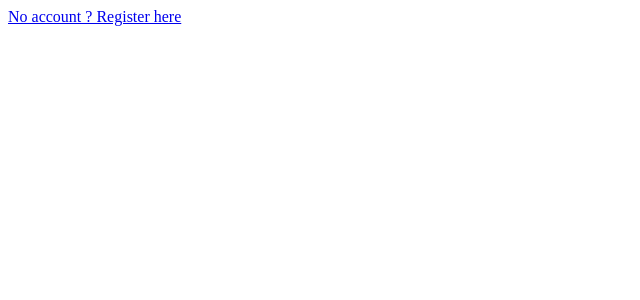
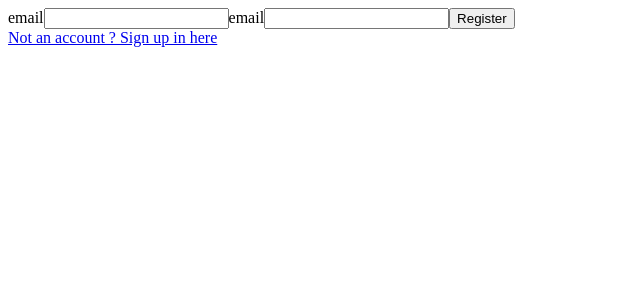
Before and after one commit to Adjel/challengetodo, a Next.js app: page /Login in a window 1280 px wide. Shown: the top 300 px of the page, without its empty margins (0-640 px from the left). Built offline with nearby package versions, Linux system fonts and the light colour scheme; no server answers.

Commit message:
feat(login): able to login

```diff
--- a/src/pages/Login.js
+++ b/src/pages/Login.js
@@ -1,5 +1,67 @@
 import Link from "next/link";
+import { UserContext } from "@/provider/UserProvider";
+import { useRouter } from "next/navigation";
+import { useContext, useEffect, useState } from "react";
+import { toast, ToastContainer } from "react-toastify";
+import "react-toastify/dist/ReactToastify.css";
 
 export default function Login() {
-  return <Link href="Register/">No account ? Register here</Link>;
+  const [userAccount, setUserAccount] = useState({
+    email: "",
+    password: "",
+  });
+
+  const { user, handleLogIn } = useContext(UserContext);
+
+  const router = useRouter();
+
+  const notify = (message) => toast(`${message}`);
+
+  useEffect(() => {
+    if (user) router.push("/TodoList");
+  }, [user]);
+
+  function handleOnChange(event) {
+    const { value, name } = event.target;
+    setUserAccount({
+      ...userAccount,
+      [name]: value,
+    });
+  }
+
+  async function handleOnSubmit(event) {
+    event.preventDefault();
+    // TODO: Pass handleLogIn to the bottom to this function
+    await handleLogIn(userAccount, notify);
+    if (userAccount.email === "") return notify("You need an email");
+    if (userAccount.password === "") return notify("You need a password");
+  }
+
+  return (
+    <>
+      <form>
+        <label htmlFor="email">email</label>
+        <input
+          type="email"
+          id="email"
+          name="email"
+          value={userAccount.email}
+          onChange={(event) => handleOnChange(event)}
+        ></input>
+        <label htmlFor="password">email</label>
+        <input
+          type="password"
+          id="password"
+          name="password"
+          value={userAccount.password}
+          onChange={(event) => handleOnChange(event)}
+        ></input>
+        <button type="submit" onClick={(event) => handleOnSubmit(event)}>
+          Register
+        </button>
+      </form>
+      <Link href="Register/">Not an account ? Sign up in here</Link>
+      <ToastContainer />
+    </>
+  );
 }
--- a/src/pages/Register.js
+++ b/src/pages/Register.js
@@ -30,9 +30,10 @@ export default function Register() {
     });
   }
 
-  function handleOnSubmit(event) {
+  async function handleOnSubmit(event) {
     event.preventDefault();
-    handleRegsiter(userAccount, notify);
+    // TODO: Pass handleRegister to the bottom to this function
+    await handleRegsiter(userAccount, notify);
     if (userAccount.email === "") return notify("You need an email");
     if (userAccount.password === "") return notify("You need a password");
     const emailRegex = /^[\w-\.]+@([\w-]+\.)+[\w-]{2,4}$/g;
--- a/src/provider/UserProvider.js
+++ b/src/provider/UserProvider.js
@@ -1,5 +1,9 @@
 import { createContext, useState } from "react";
-import { createUserWithEmailAndPassword, auth } from "../Firebase";
+import {
+  createUserWithEmailAndPassword,
+  auth,
+  signInWithEmailAndPassword,
+} from "../Firebase";
 
 export const UserContext = createContext();
 
@@ -7,7 +11,7 @@ export default function UserProvider({ children }, notify) {
   const [user, setUser] = useState();
 
   async function handleRegsiter({ email, password }, notify) {
-    createUserWithEmailAndPassword(auth, email, password)
+    await createUserWithEmailAndPassword(auth, email, password)
       .then((userCredential) => {
         // Signed up
         setUser(userCredential.user);
@@ -24,11 +28,29 @@ export default function UserProvider({ children }, notify) {
           );
         if (error.code === "auth/email-already-in-use")
           return notify("This account already exist");
+        notify("error.message");
+      });
+  }
+
+  async function handleLogIn({ email, password }, notify) {
+    await signInWithEmailAndPassword(auth, email, password)
+      .then((userCredential) => {
+        // Signed up
+        setUser(userCredential.user);
+      })
+      .catch((error) => {
+        if (error.code === "auth/invalid-email")
+          return notify("You need an email to register");
+        if (error.code === "auth/missing-password")
+          return notify("You need a password to register");
+        if (error.code === "auth/invalid-credential")
+          return notify("Invalid email or password");
+        notify("error.message");
       });
   }
 
   return (
-    <UserContext.Provider value={{ user, handleRegsiter }}>
+    <UserContext.Provider value={{ user, handleRegsiter, handleLogIn }}>
       {children}
     </UserContext.Provider>
   );
```
